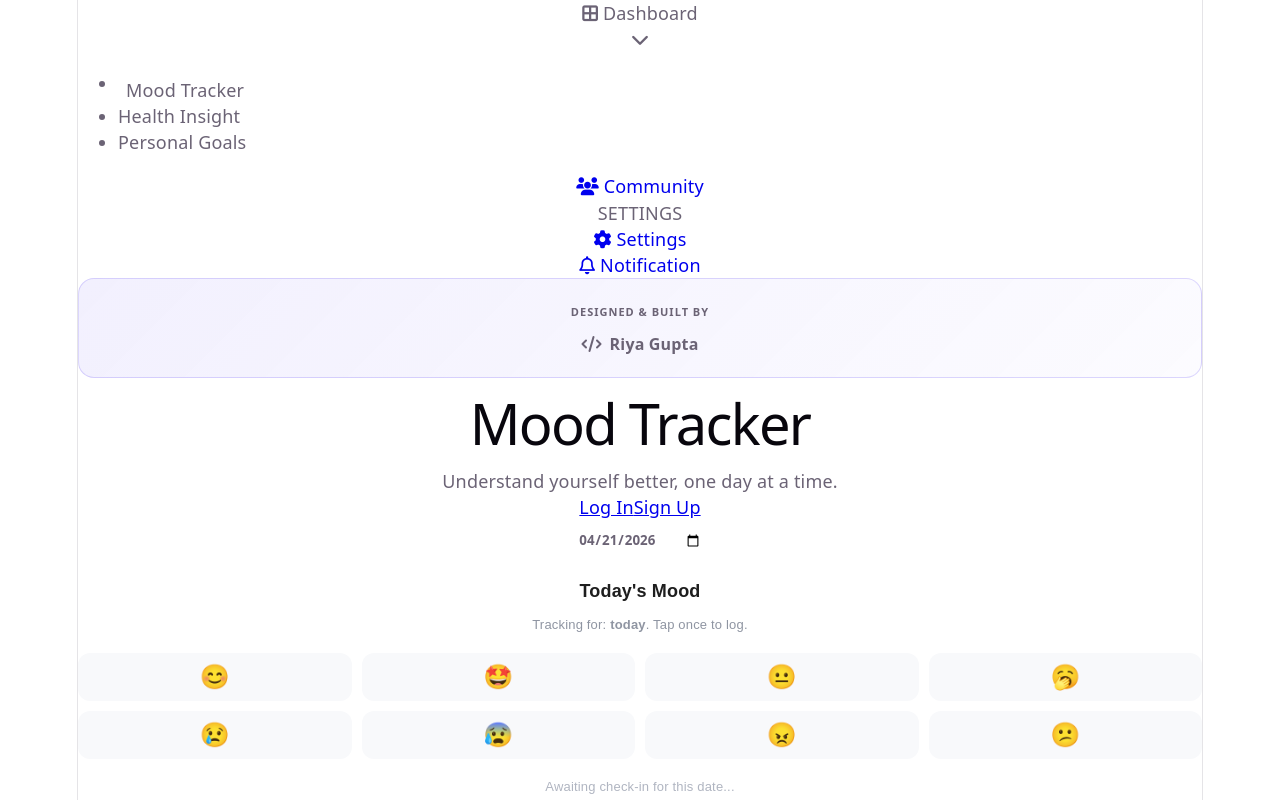
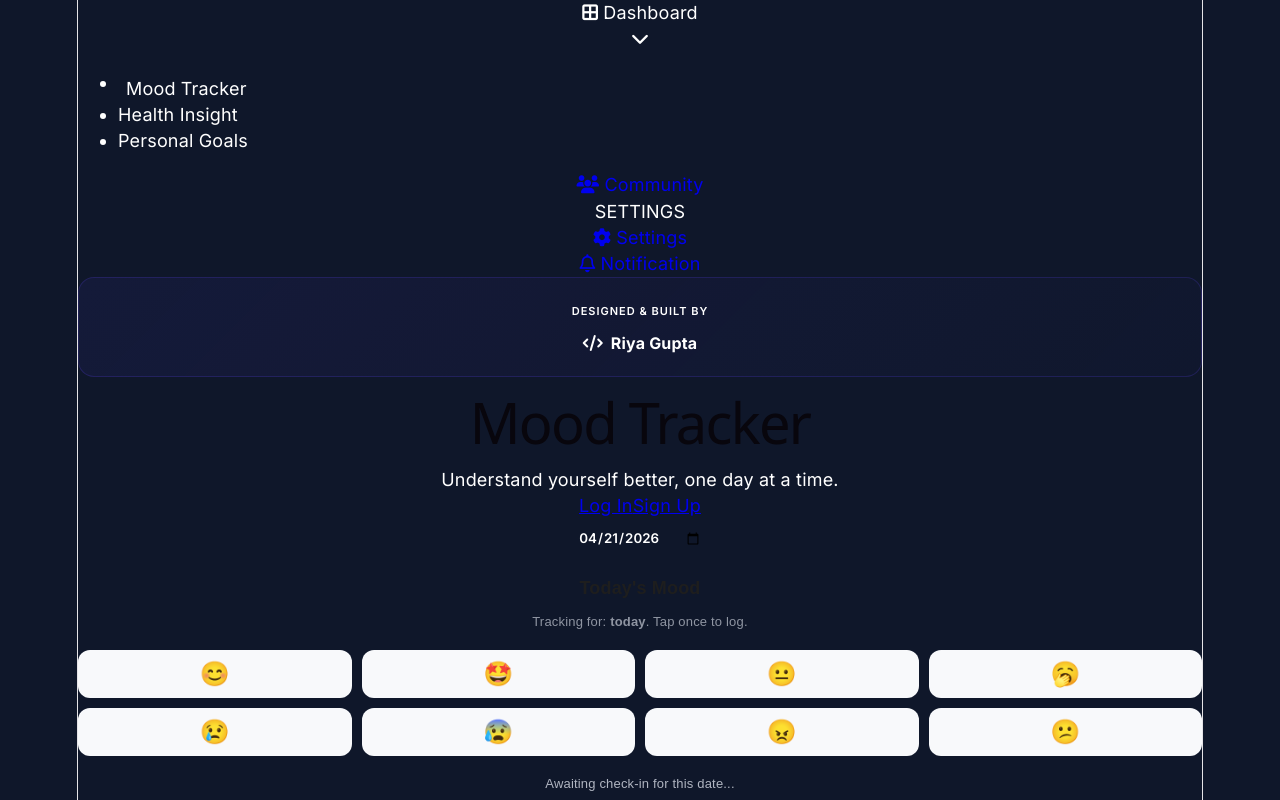
Before and after one commit to riyagupta-sudo/mood-tracker-app, a React (Vite) app in the folder vite-project/: page / in a window 1280 px wide. Shown: the top 800 px of the page. Built offline with nearby package versions, Linux system fonts and the light colour scheme.

Commit message:
fixed styling

```diff
--- a/vite-project/src/App.jsx
+++ b/vite-project/src/App.jsx
@@ -1,3 +1,4 @@
+import './App.css'
 import Dashboard from "./components/Dashboard";
 
 function App() {
--- a/vite-project/src/index.css
+++ b/vite-project/src/index.css
@@ -52,6 +52,10 @@
 
 body {
   margin: 0;
+  font-family: 'Inter', sans-serif;
+  background-color: #0f172a;
+  /* dark theme */
+  color: white;
 }
 
 #root {
@@ -77,20 +81,24 @@ h1 {
   font-size: 56px;
   letter-spacing: -1.68px;
   margin: 32px 0;
+
   @media (max-width: 1024px) {
     font-size: 36px;
     margin: 20px 0;
   }
 }
+
 h2 {
   font-size: 24px;
   line-height: 118%;
   letter-spacing: -0.24px;
   margin: 0 0 8px;
+
   @media (max-width: 1024px) {
     font-size: 20px;
   }
 }
+
 p {
   margin: 0;
 }
```
